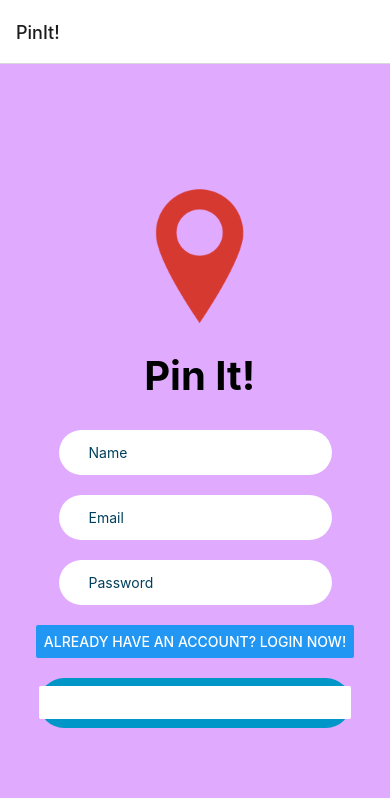
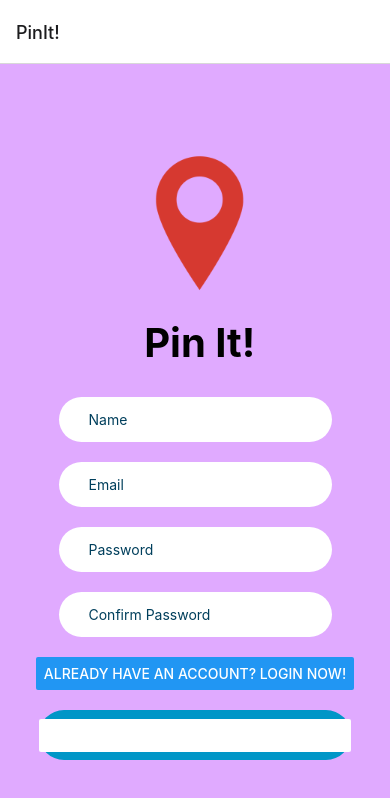
Before and after one commit to kharvey19/PinIt, a React Native app: screen / in a window 390 px wide. Shown: the top 798 px of the page. Built offline with nearby package versions, Linux system fonts and the light colour scheme.

Commit message:
upload-sorta

```diff
--- a/App.js
+++ b/App.js
@@ -61,7 +61,7 @@ function RegisterScreen({navigation}) {
           style={styles.TextInput}
           placeholder="Name"
           placeholderTextColor="#003f5c"
-          onChangeText={(namel) => setEmail(name)}
+          onChangeText={(name) => setEmail(name)}
         />
       </View>
       <View style={styles.inputView}>
@@ -79,6 +79,15 @@ function RegisterScreen({navigation}) {
           placeholderTextColor="#003f5c"
           secureTextEntry={true}
           onChangeText={(password) => setPassword(password)}
+        />
+      </View>
+       <View style={styles.inputView}>
+        <TextInput
+          style={styles.TextInput}
+          placeholder="Confirm Password"
+          placeholderTextColor="#003f5c"
+          secureTextEntry={true}
+          onChangeText={(confirmpassword) => setPassword(confirmpassword)}
         />
       </View>
     <TouchableOpacity>
@@ -148,18 +157,18 @@ function UploadScreen() {
     <View style={styles.inputView}>
       <TextInput
         style={styles.TextInput}
-        placeholder="Email"
+        placeholder="Location Name"
         placeholderTextColor="#003f5c"
-        onChangeText={(email) => setEmail(email)}
+        onChangeText={(name) => setEmail(name)}
       />
       </View>
     <View style={styles.inputView}>
       <TextInput
         style={styles.TextInput}
-        placeholder="Password"
+        placeholder="Description"
         placeholderTextColor="#003f5c"
         secureTextEntry={true}
-        onChangeText={(password) => setPassword(password)}
+        onChangeText={(description) => setPassword(description)}
       />
     </View>
     <TouchableOpacity style={styles.loginBtn}>
```
